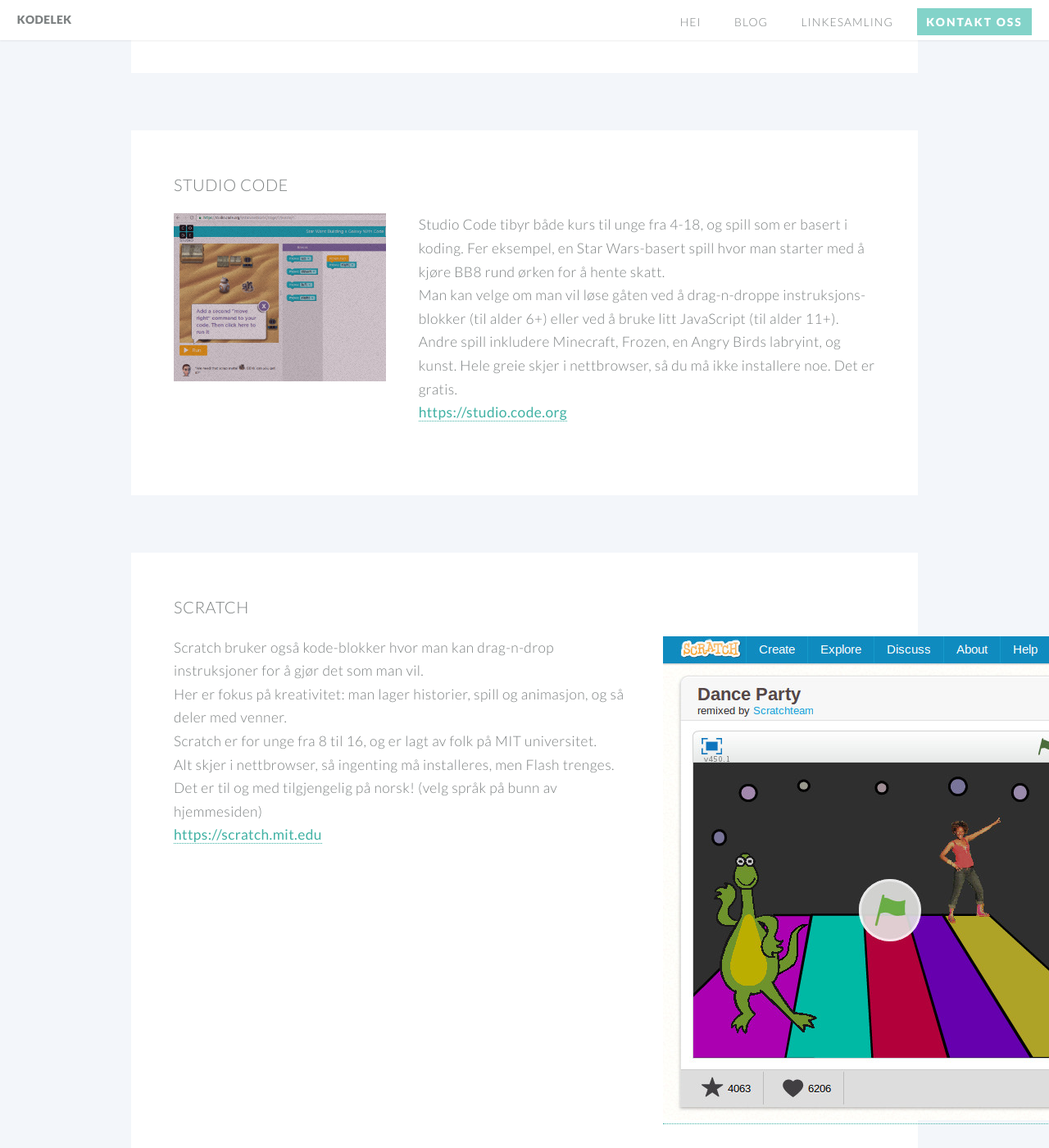
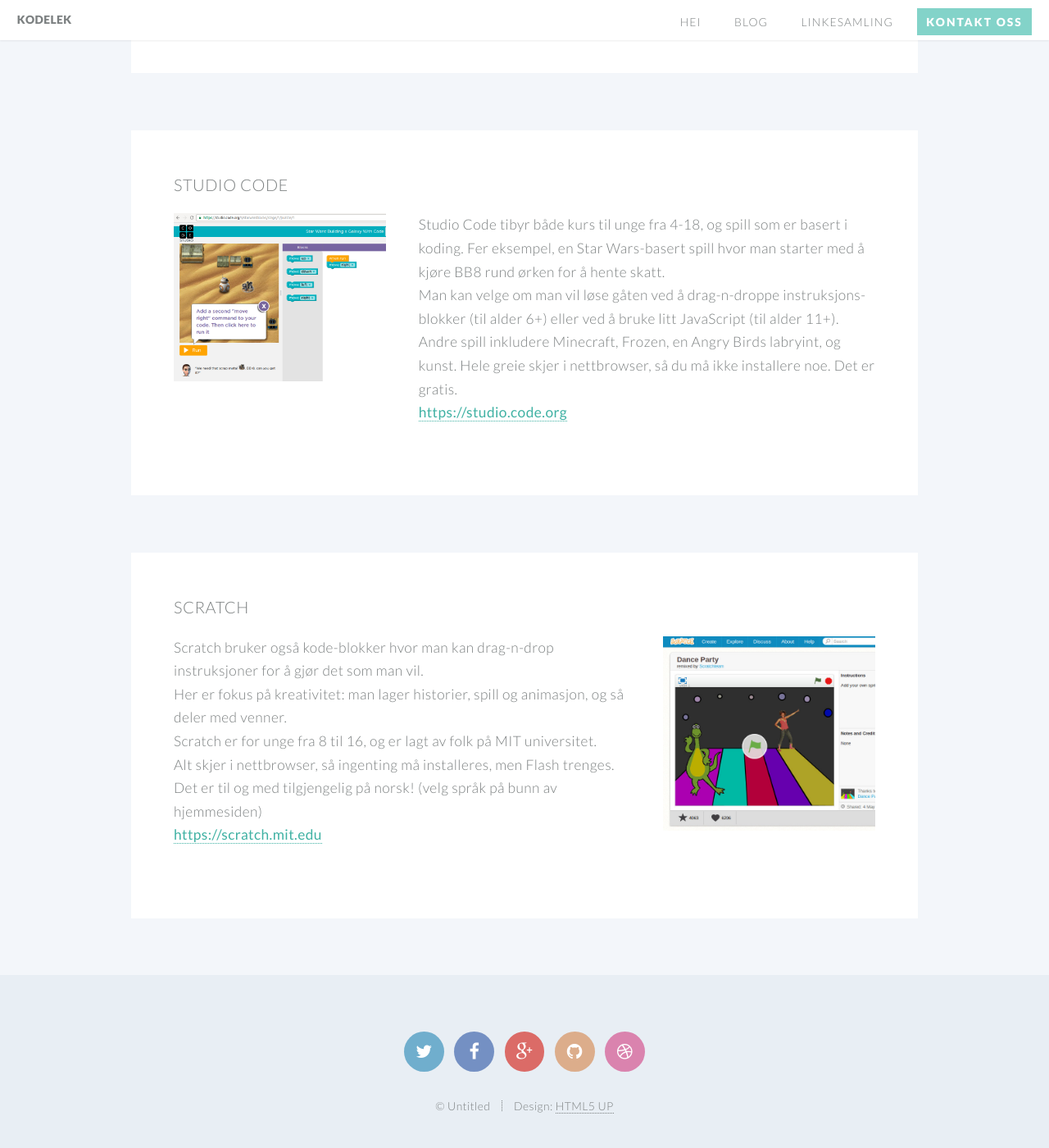
Before and after one commit to kodelek/kodelek.github.io, a Jekyll site: the page built from kom-i-gang-med-koding.html, in a window 1280 px wide and 1400 px high, scrolled down 804 px. Shown: the whole window at 82% size. Built offline with Jekyll 4.4.1, drawn with Linux system fonts in a browser that asks for light colours.

Commit message:
Remove image overlay

```diff
--- a/css/style.css
+++ b/css/style.css
@@ -247,7 +247,6 @@
 	}
 
 		.image:before {
-			background: url("images/overlay.png");
 			content: '';
 			height: 100%;
 			left: 0;
--- a/kom-i-gang-med-koding.html
+++ b/kom-i-gang-med-koding.html
@@ -93,7 +93,7 @@
                       </p>
                     </div>
                     <div class="4u">
-									    <a href="https://scratch.mit.edu/"><img src="images/scratch.jpg" alt="" /></a>
+									    <a href="https://scratch.mit.edu/" class="image featured"><img src="images/scratch.jpg" alt="" /></a>
                     </div>
 								</section>
 							</div>
```
